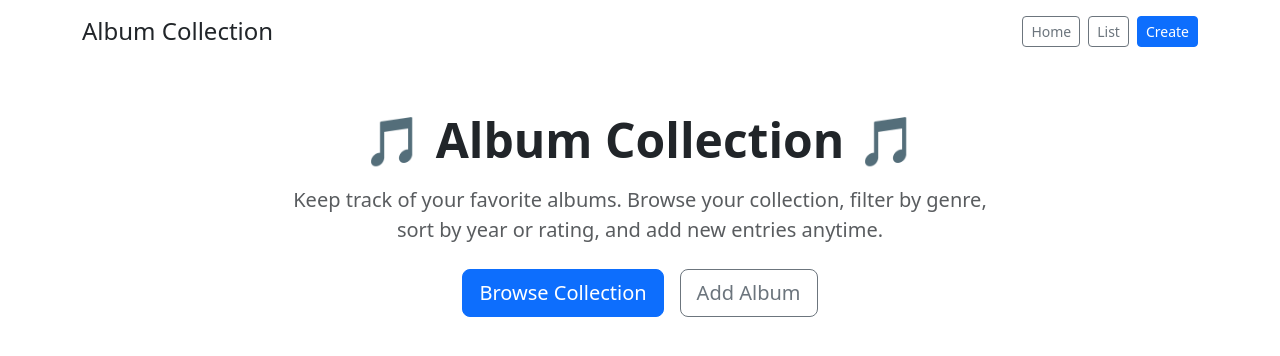
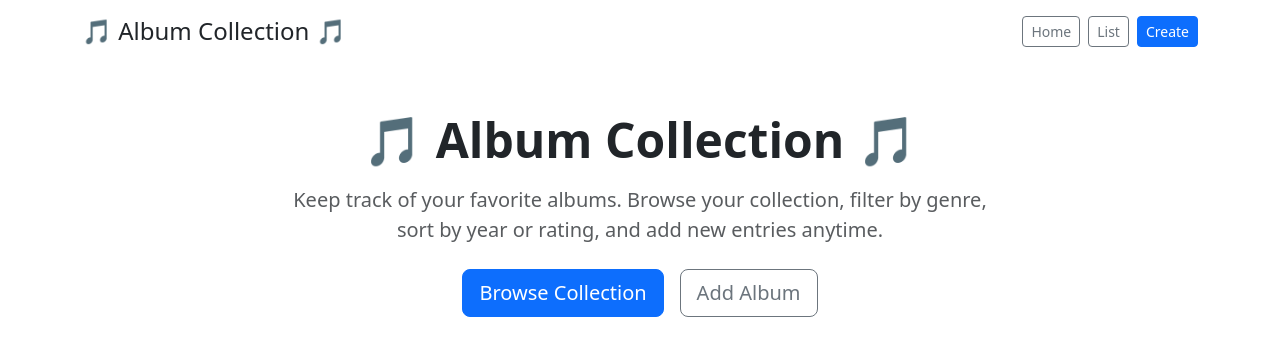
Before and after one commit to mathuranc/INFT2202-CAPSTONE, a React (Vite) app: page / in a window 1280 px wide. Shown: the top 356 px of the page. Built offline with nearby package versions, Linux system fonts and the light colour scheme.

Commit message:
Added music emojis to Layout header

```diff
--- a/src/layout/Layout.jsx
+++ b/src/layout/Layout.jsx
@@ -5,7 +5,7 @@ export default function Layout(){
   return (
     <div className="container py-3">
       <header className="d-flex justify-content-between align-items-center mb-3">
-        <h1 className="h4 m-0">Album Collection</h1>
+        <h1 className="h4 m-0">🎵 Album Collection 🎵</h1>
         <nav className="d-flex gap-2">
           <Link className="btn btn-sm btn-outline-secondary" to="/">Home</Link>
           <Link className="btn btn-sm btn-outline-secondary" to="/list">List</Link>
```
